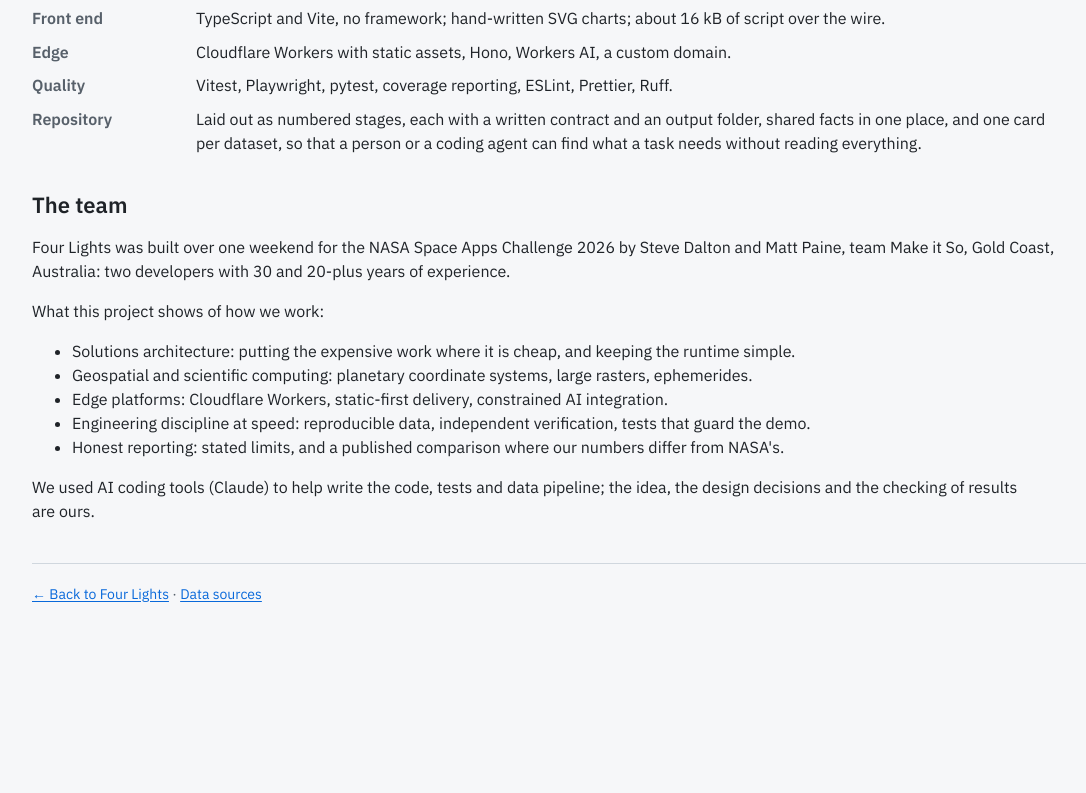
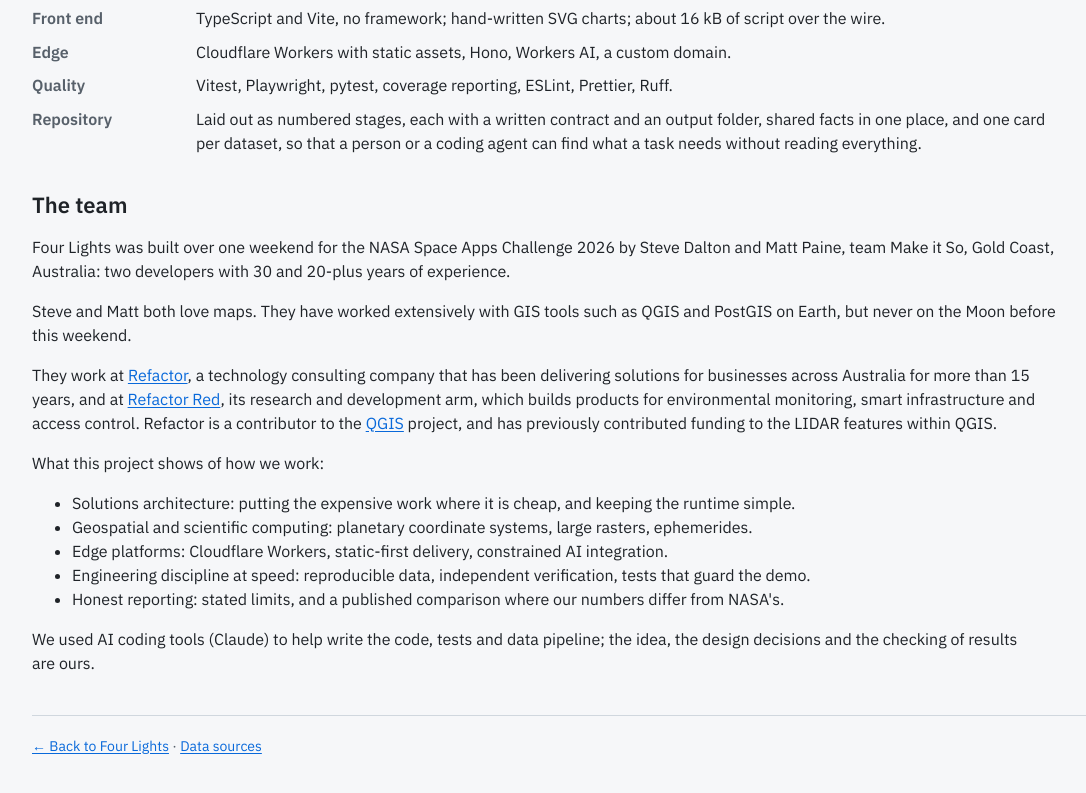
Before and after one commit to gcspaceapps/fourlights, a website built with Vite: page web/how.html in a window 1280 px wide. Shown: the part 5335-6128 px from the top of the page, without its empty margins (16-1102 px from the left). Before the commit the page ends 5998 px from the top, so only its background shows below. Built offline with nearby package versions, Linux system fonts and the light colour scheme.

Commit message:
Team: maps and GIS background, Refactor and Refactor Red, QGIS contribution

```diff
--- a/web/how.html
+++ b/web/how.html
@@ -377,6 +377,21 @@ sequenceDiagram
           Dalton and Matt Paine, team Make it So, Gold Coast, Australia: two developers with 30 and
           20-plus years of experience.
         </p>
+        <p>
+          Steve and Matt both love maps. They have worked extensively with GIS tools such as QGIS
+          and PostGIS on Earth, but never on the Moon before this weekend.
+        </p>
+        <p>
+          They work at
+          <a href="https://refactor.com.au" target="_blank" rel="noopener">Refactor</a>, a
+          technology consulting company that has been delivering solutions for businesses across
+          Australia for more than 15 years, and at
+          <a href="https://refactor.red" target="_blank" rel="noopener">Refactor Red</a>, its
+          research and development arm, which builds products for environmental monitoring, smart
+          infrastructure and access control. Refactor is a contributor to the
+          <a href="https://qgis.org" target="_blank" rel="noopener">QGIS</a> project, and has
+          previously contributed funding to the LIDAR features within QGIS.
+        </p>
         <p>What this project shows of how we work:</p>
         <ul>
           <li>
```
Also changed, not shown: README.md, stages/02_build/output/build-log.md.
